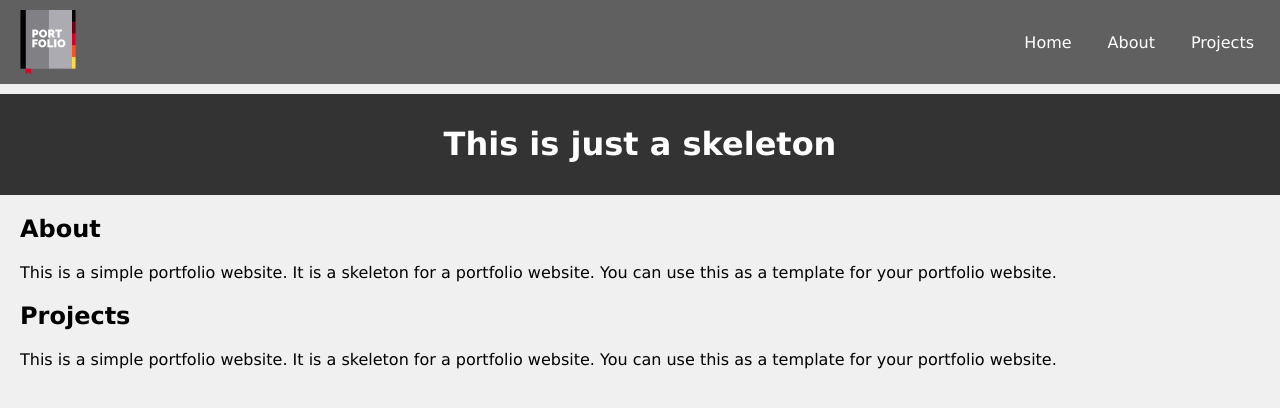
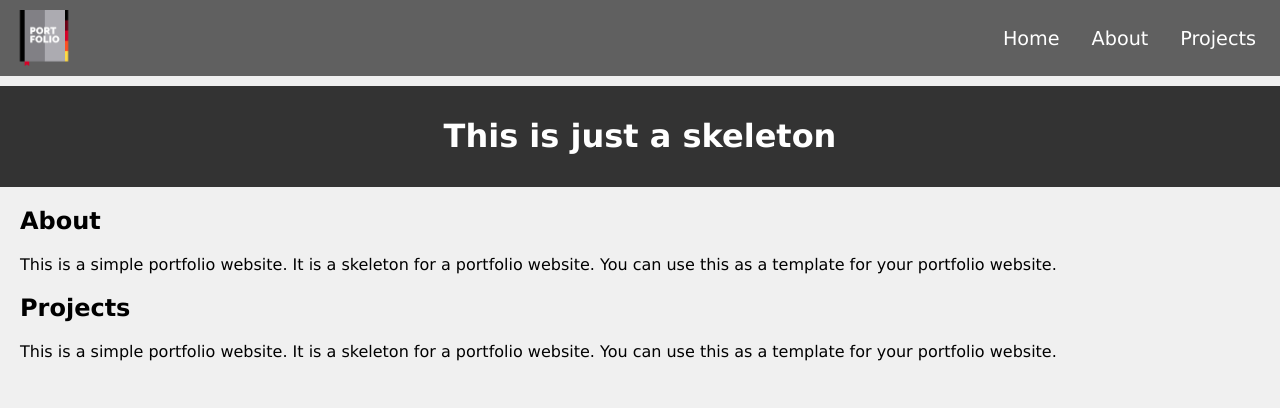
Before and after one commit to PACS-TMU/webdev-workshop-2024, a plain HTML site: page index.html in a window 1280 px wide. Drawn offline with Linux system fonts and the light colour scheme.

Commit message:
minor navbar changes

```diff
--- a/style.css
+++ b/style.css
@@ -19,14 +19,16 @@ body {
     flex-direction: row;
     justify-content: space-between;
     align-items: center;
-    height: 4rem;
-    max-height: 4rem;
+    height: 3.5rem;
+    max-height: 3.5rem;
+    font-size: larger;
+    font-weight: 500;
 }
 
 .navbar a {
     color: #fff;
     text-decoration: none;
-    padding: 10px;
+    padding: 0.5rem;
 }
 
 .navItems {
```
